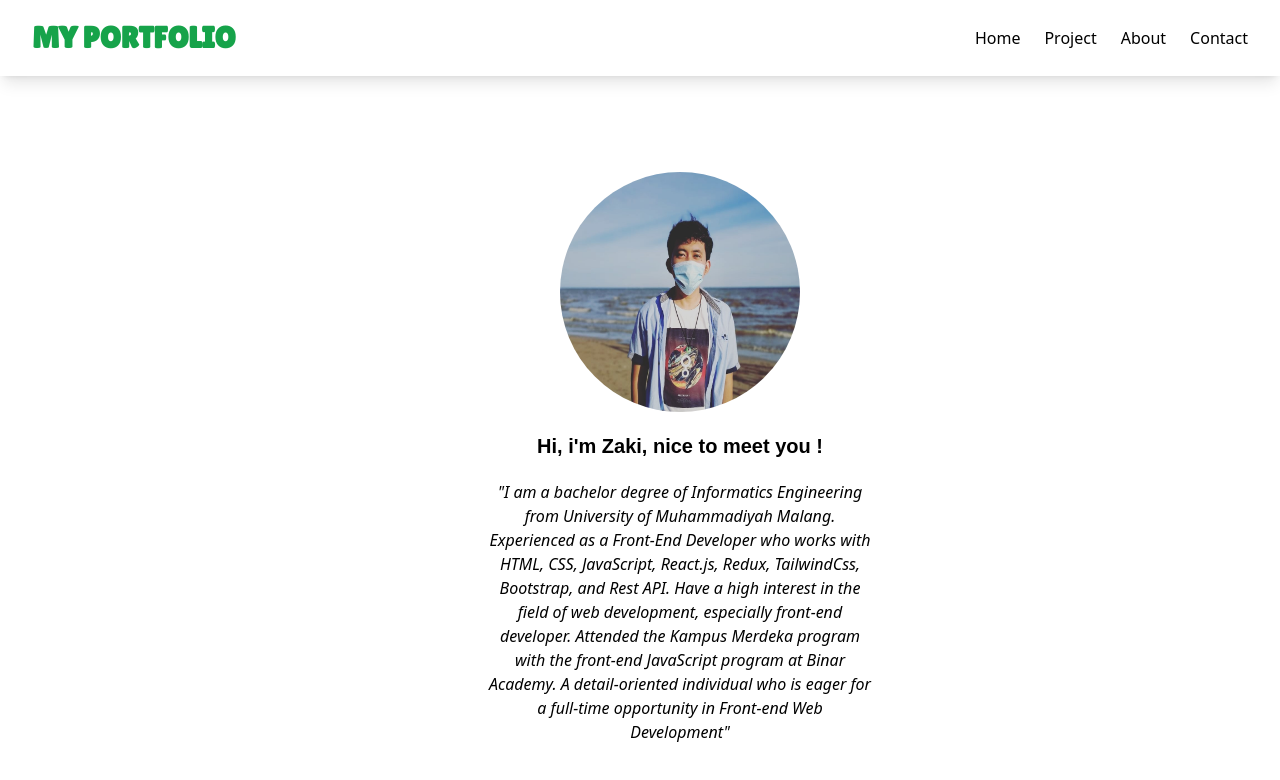
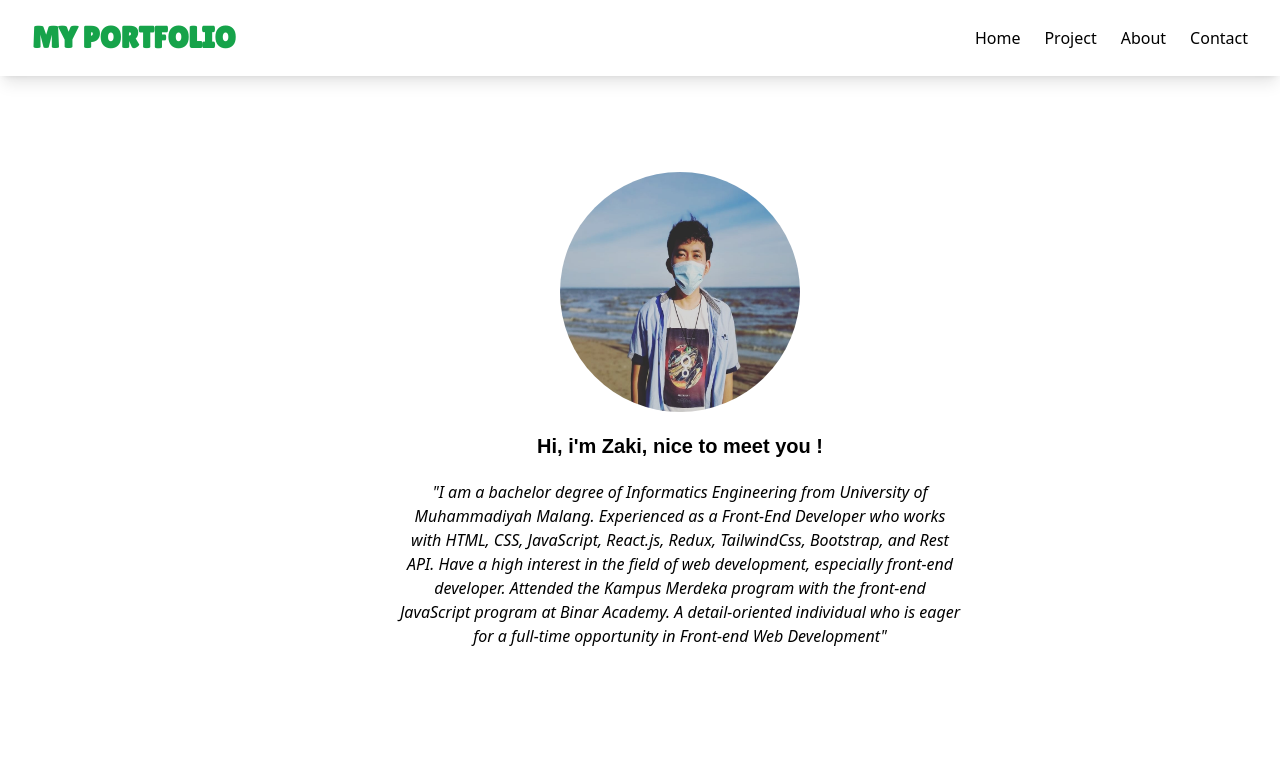
Before and after one commit to zakikurniawan27/myPortfolio, a Next.js app: page /about in a window 1280 px wide. Shown: the top 780 px of the page. Built offline with nearby package versions, Linux system fonts and the light colour scheme.

Commit message:
feat: add new project

```diff
--- a/components/CardImage.tsx
+++ b/components/CardImage.tsx
@@ -69,6 +69,19 @@ const CardImage = () => {
             </div>
           </a>
         </div>
+        <div className="bg-white rounded-lg shadow-lg dark:bg-gray-800 dark:border-gray-700 group relative block overflow-hidden rounded-md transition-all duration-500">
+          <a
+            className=" transition-all duration-500 group-hover:scale-105 tobii-zoom"
+            href="https://cooking-time-app.vercel.app/"
+          >
+            <img src="/assets/image/projectku6.png" alt="fotoProject" />
+            <div className="absolute -bottom-52 group-hover:bottom-2 left-2 right-2 transition-all duration-300 group-hover:bg-orange-500 p-4 rounded shadow ">
+              <p className="text-lg text-white transition duration-300 font-medium">
+                Cooking Time App
+              </p>
+            </div>
+          </a>
+        </div>
       </div>
     </>
   );
--- a/pages/about.tsx
+++ b/pages/about.tsx
@@ -19,7 +19,7 @@ const About = () => {
             <div className="flex justify-center">
               <img
                 className="rounded-full w-60 h-60"
-                src='/assets/image/fotoku3.jpg'
+                src="/assets/image/fotoku3.jpg"
                 alt="fotoku3"
               />
             </div>
@@ -27,8 +27,16 @@ const About = () => {
               <p className="text-xl font-semibold font-SourceSansPro text-center">
                 Hi, i{`'`}m Zaki, nice to meet you !
               </p>
-              <p className="text-md text-center italic mt-5 w-128 sm:w-72 md:w-96">
-                {`"`}I am a bachelor degree of Informatics Engineering from University of Muhammadiyah Malang. Experienced as a Front-End Developer who works with HTML, CSS, JavaScript, React.js, Redux, TailwindCss, Bootstrap, and Rest API. Have a high interest in the field of web development, especially front-end developer. Attended the Kampus Merdeka program with the front-end JavaScript program at Binar Academy. A detail-oriented individual who is eager for a full-time opportunity in Front-end Web Development{`"`}
+              <p className="text-md text-center italic mt-5 w-128 sm:w-72 md:w-[35rem] pb-5">
+                {`"`}I am a bachelor degree of Informatics Engineering from
+                University of Muhammadiyah Malang. Experienced as a Front-End
+                Developer who works with HTML, CSS, JavaScript, React.js, Redux,
+                TailwindCss, Bootstrap, and Rest API. Have a high interest in
+                the field of web development, especially front-end developer.
+                Attended the Kampus Merdeka program with the front-end
+                JavaScript program at Binar Academy. A detail-oriented
+                individual who is eager for a full-time opportunity in Front-end
+                Web Development{`"`}
               </p>
             </div>
           </div>
```
Also changed, not shown: public/assets/image/projectku6.png (added).
